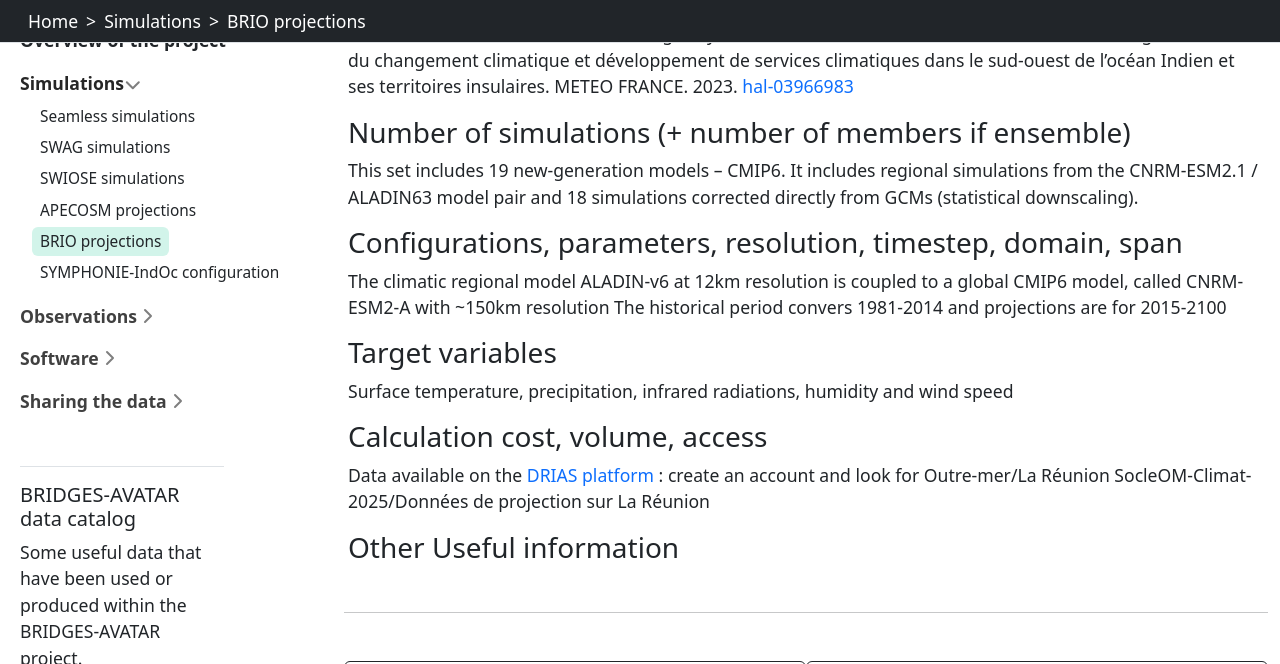
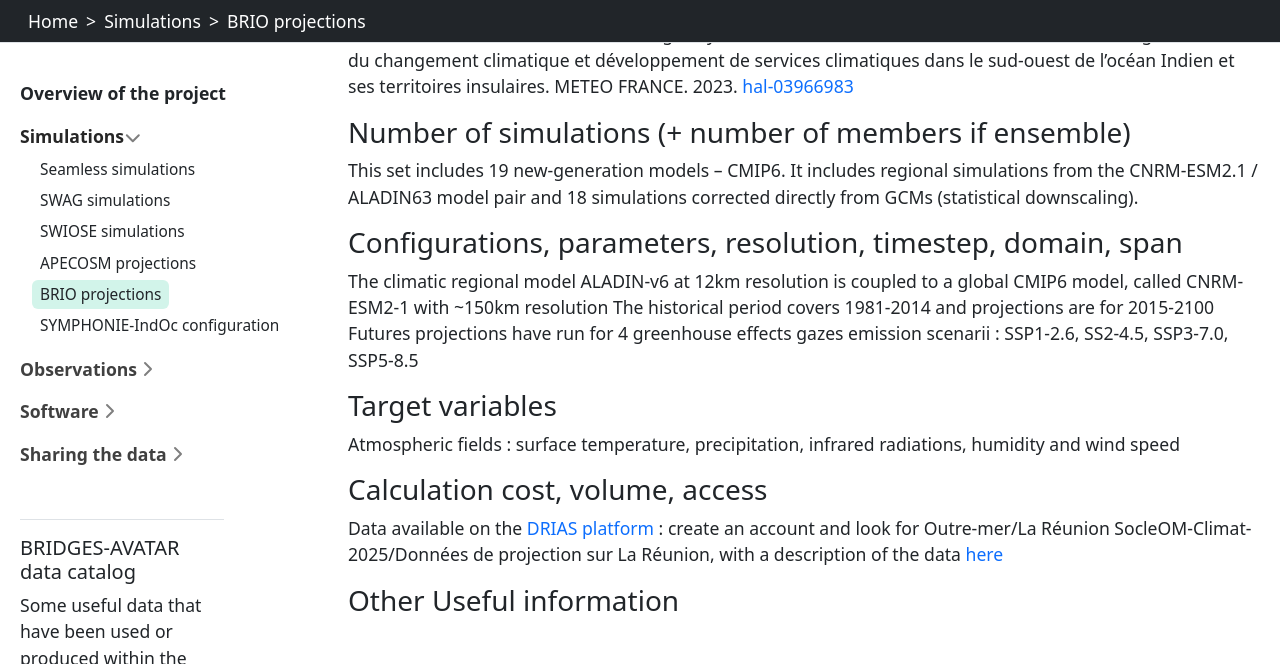
Before and after one commit to BRIDGES-AVATAR/pc3-catalog-webpage, a Jekyll site: the page built from content/simulations/BRIO-REU2024.md, in a window 1280 px wide and 900 px high, scrolled down 1092 px, cut to the strip 0-664 px from the top of the window. Built offline with Jekyll 4.4.1, drawn with Linux system fonts in a browser that asks for light colours.

Commit message:
Update BRIO-REU2024.md with corrections and details
Corrected model name and added details on future projections and data access.

```diff
--- a/content/simulations/BRIO-REU2024.md
+++ b/content/simulations/BRIO-REU2024.md
@@ -34,16 +34,16 @@ and 18 simulations corrected directly from GCMs (statistical downscaling).
 
 ### Configurations, parameters, resolution, timestep, domain, span
 
-The climatic regional model ALADIN-v6 at 12km resolution is coupled to a global CMIP6 model, called CNRM-ESM2-A with ~150km resolution
-The historical period convers 1981-2014 and projections are for 2015-2100
+The climatic regional model ALADIN-v6 at 12km resolution is coupled to a global CMIP6 model, called CNRM-ESM2-1 with ~150km resolution
+The historical period covers 1981-2014 and projections are for 2015-2100
+Futures projections have run for 4 greenhouse effects gazes emission scenarii : SSP1-2.6, SS2-4.5, SSP3-7.0, SSP5-8.5
 
 ### Target variables
-
-Surface temperature, precipitation, infrared radiations, humidity and wind speed
+Atmospheric fields : surface temperature, precipitation, infrared radiations, humidity and wind speed
 
 
 ### Calculation cost, volume, access
 
-Data available on the [DRIAS platform](https://www.drias-climat.fr/commande) : create an account and look for Outre-mer/La Réunion SocleOM-Climat-2025/Données de projection sur La Réunion
+Data available on the [DRIAS platform](https://www.drias-climat.fr/commande) : create an account and look for Outre-mer/La Réunion SocleOM-Climat-2025/Données de projection sur La Réunion, with a description of the data [here](https://www.drias-climat.fr/accompagnement/sections/338)
 
 ### Other Useful information
```
